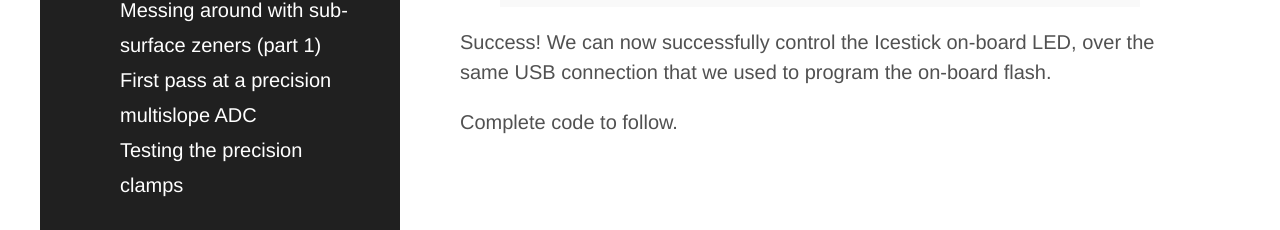
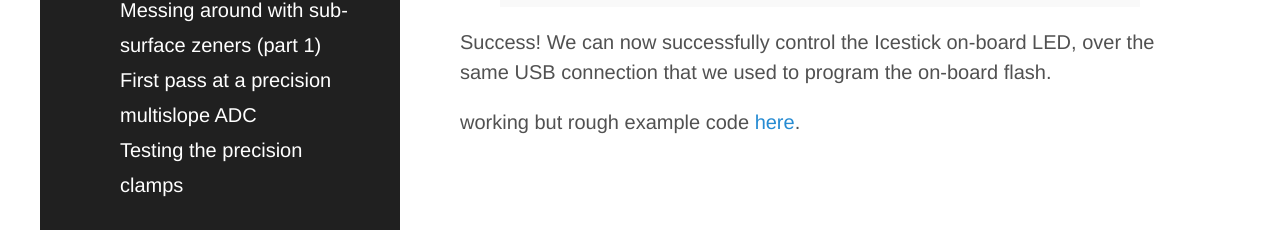
Before and after one commit to julian1/julian1.github.io, a Jekyll site: the page built from _posts/2017-01-29-icestick-ftdi-spi.md, in a window 1280 px wide and 900 px high, scrolled down 5664 px. Shown: the part 663-893 px from the top of the window. Built offline with Jekyll 4.4.1, drawn with Linux system fonts in a browser that asks for light colours.

Commit message:
add link to example code

```diff
--- a/_posts/2017-01-29-icestick-ftdi-spi.md
+++ b/_posts/2017-01-29-icestick-ftdi-spi.md
@@ -122,4 +122,4 @@ The following C excerpt shows the code used to drive the FT2232H to send the SPI
 
 Success! We can now successfully control the Icestick on-board LED, over the same USB connection that we used to program the on-board flash.
 
-Complete code to follow.
+working but rough example code [here](https://github.com/julian1-testing/ice40-spi).
```
